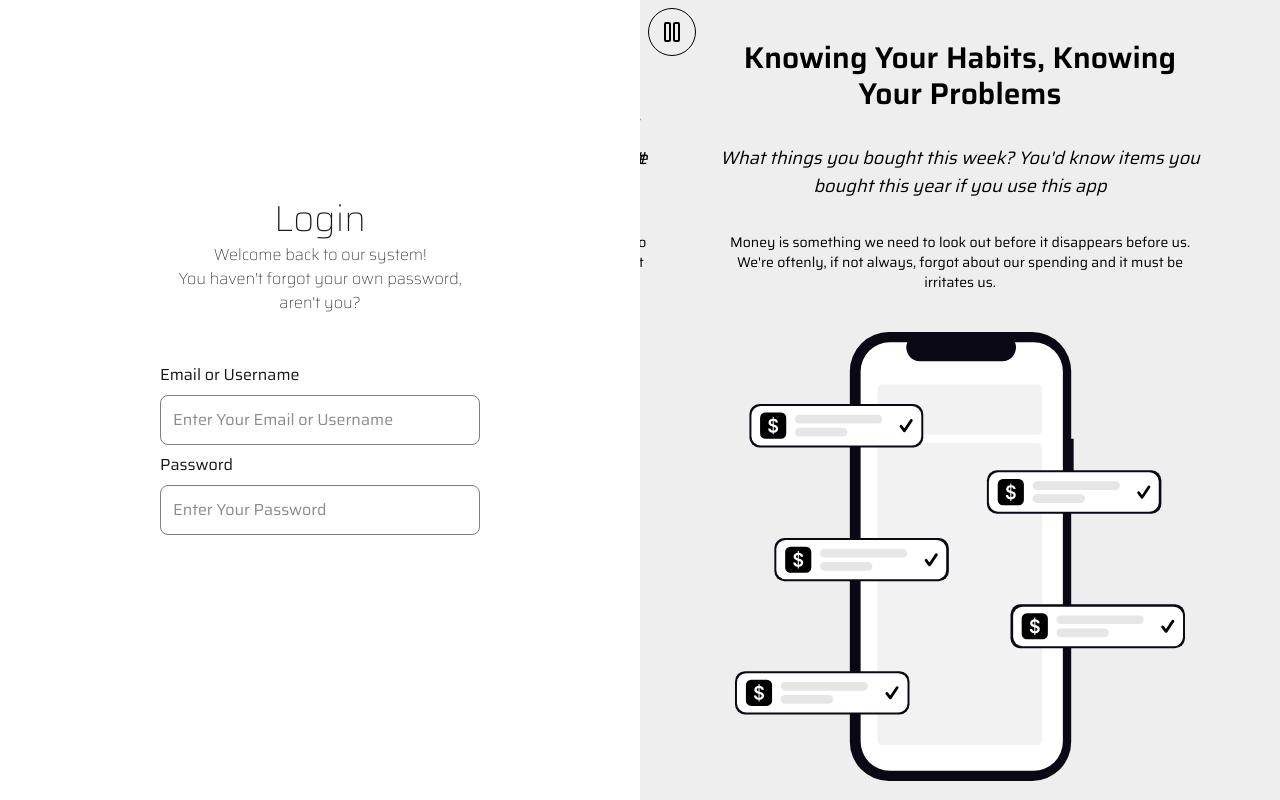
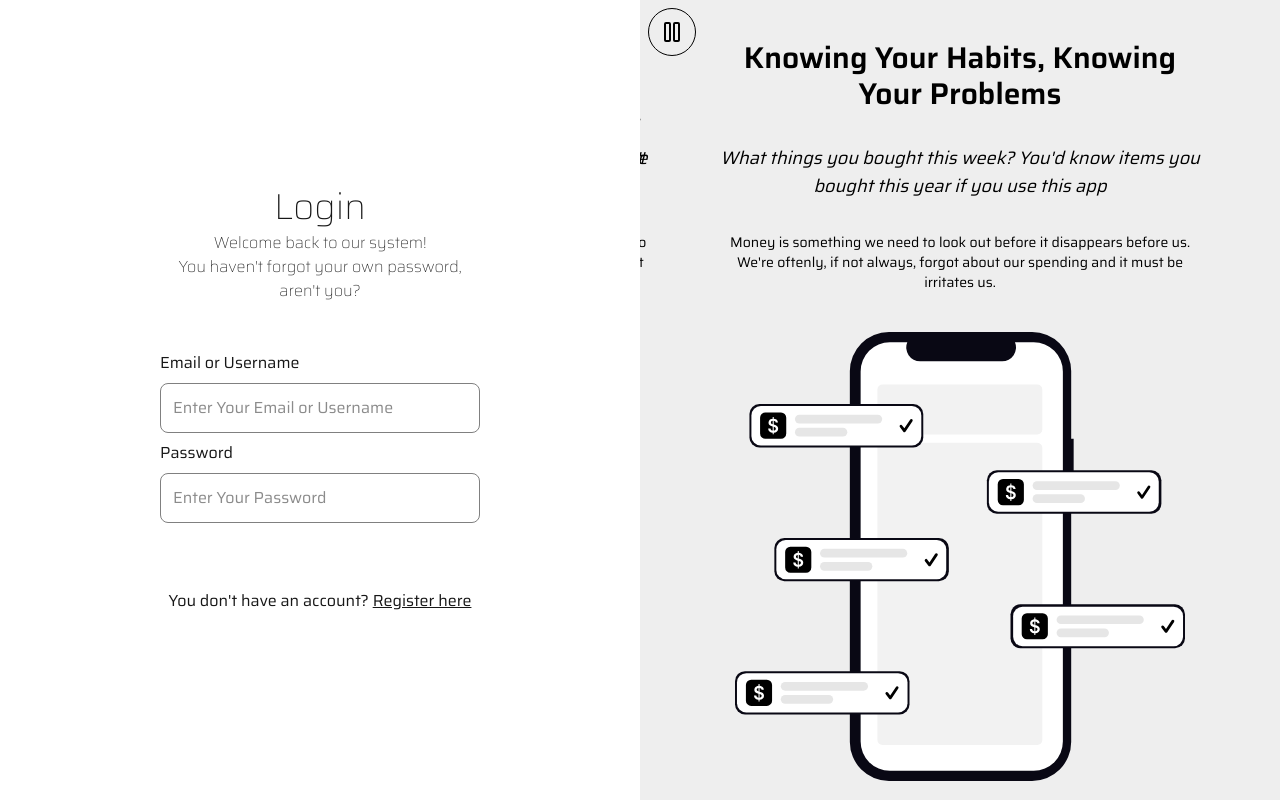
Before and after one commit to iwansal64/FinCord, a Next.js app: page /gate/login in a window 1280 px wide. Built offline with nearby package versions, Linux system fonts and the light colour scheme; no server answers.

Commit message:
[feat] Change from using nodejs to bun + Login Mechanism

```diff
--- a/package.json
+++ b/package.json
@@ -9,10 +9,12 @@
     "lint": "eslint"
   },
   "dependencies": {
+    "@next/env": "^16.3.0",
     "lucide-react": "^1.28.0",
     "next": "16.2.12",
     "react": "19.2.4",
-    "react-dom": "19.2.4"
+    "react-dom": "19.2.4",
+    "swr": "^2.5.0"
   },
   "devDependencies": {
     "@tailwindcss/postcss": "^4",
--- a/src/components/gate/login/LoginForm.tsx
+++ b/src/components/gate/login/LoginForm.tsx
@@ -1,15 +1,34 @@
 "use client";
 
-import { useState } from "react";
+import { useLoginAPI } from "@/utils/api_interface";
+import { useEffect, useState } from "react";
 
 export default function LoginForm() {
         const [emailOrUsername, setEmailOrUsername] = useState("");
         const [password, setPassword] = useState("");
 
+        const { trigger, data, error, isMutating } = useLoginAPI();
+
         function SubmitForm() {
                 if (emailOrUsername.length == 0 || password.length == 0) return;
-                // ? Send to backend
+
+                trigger({
+                        email_or_username: emailOrUsername,
+                        password: password
+                });
         }
+
+        useEffect(() => {
+                if (data && data.status == 200) {
+                        window.location.href = "/dashboard";
+                }
+        }, [data]);
+
+        useEffect(() => {
+                if (error) {
+                        // Show error
+                }
+        }, [error])
 
         return (
                 <div className="flex flex-col items-center justify-center gap-4 absolute top-1/2 left-1/2 -translate-1/2">
@@ -22,42 +41,47 @@ export default function LoginForm() {
                                 </p>
                         </div>
                         <span className="my-2"></span>
-                        <form action="" className="flex flex-col items-center justify-center gap-2 w-full h-full" onSubmit={SubmitForm}>
+                        <form action="" className="flex flex-col items-center justify-center gap-2 w-full h-full" onSubmit={(event) => { SubmitForm(); event.preventDefault() }}>
                                 <div className="flex flex-col w-full h-full">
                                         <label htmlFor="email">Email or Username</label>
                                         <span className="my-1"></span>
                                         <input
                                                 type="text"
                                                 id="email"
-                                                className="border-[0.5px] rounded-lg p-3"
+                                                className="border-[0.5px] rounded-lg p-3 disabled:opacity-50"
                                                 placeholder="Enter Your Email or Username"
                                                 style={{
                                                         borderColor: emailOrUsername.length > 0 ? "white" : "gray",
                                                 }}
                                                 onChange={(event) => setEmailOrUsername(event.target.value)}
+                                                disabled={isMutating}
                                         />
                                 </div>
                                 <div className="flex flex-col w-full h-full">
-                                        <label htmlFor="email">Password</label>
+                                        <label htmlFor="password">Password</label>
                                         <span className="my-1"></span>
                                         <input
-                                                type="text"
-                                                id="email"
-                                                className="border-[0.5px] rounded-lg p-3"
+                                                type="password"
+                                                id="password"
+                                                className="border-[0.5px] rounded-lg p-3 disabled:opacity-50"
                                                 placeholder="Enter Your Password"
                                                 style={{
                                                         borderColor: password.length > 0 ? "white" : "gray",
                                                 }}
                                                 onChange={(event) => setPassword(event.target.value)}
+                                                disabled={isMutating}
                                         />
                                 </div>
+                                <div>
                                         <button
                                                 type="submit"
                                                 className="mt-4 w-full text-white py-2 px-4 border border-white rounded-lg disabled:opacity-50"
-                                        disabled={emailOrUsername.length == 0 || password.length == 0}
+                                                disabled={emailOrUsername.length == 0 || password.length == 0 || isMutating}
                                         >
                                                 Next
                                         </button>
+                                        <p>You don&apos;t have an account? <a href="./register" className="underline">Register here</a></p>
+                                </div>
                         </form>
                 </div>
         );
--- a/src/components/gate/register/SignForm.tsx
+++ b/src/components/gate/register/SignForm.tsx
@@ -1,14 +1,21 @@
 "use client";
 
-import { useState } from "react";
+import { useRegisterAPI } from "@/utils/api_interface";
+import { useEffect, useState } from "react";
 
 export default function SignForm() {
         const [email, setEmail] = useState("");
+        const { trigger, data, error, isMutating } = useRegisterAPI();
 
         function SubmitForm() {
                 if (email.length == 0) return;
-                // Send data to backend
+                trigger({ email });
         }
+
+        useEffect(() => {
+                console.log(`data:${data}`);
+                console.log(`error:${error}`);
+        }, [data, error]);
 
         return (
                 <div className="flex flex-col items-center justify-center gap-4 absolute top-1/2 left-1/2 -translate-1/2">
@@ -17,7 +24,7 @@ export default function SignForm() {
                                 <p className="text-md font-thin">Register before you use our online system</p>
                         </div>
                         <span className="my-2"></span>
-                        <form action="" className="flex flex-col items-center justify-center gap-4 w-full h-full" onSubmit={SubmitForm}>
+                        <form action="" className="flex flex-col items-center justify-center gap-4 w-full h-full" onSubmit={(event) => { SubmitForm(); event.preventDefault()}}>
                                 <div className="flex flex-col w-full h-full">
                                         <label htmlFor="email">Email Address</label>
                                         <span className="my-1"></span>
@@ -30,11 +37,15 @@ export default function SignForm() {
                                                         borderColor: email.length > 0 ? "white" : "gray",
                                                 }}
                                                 onChange={(event) => setEmail(event.target.value)}
+                                                disabled={isMutating}
                                         />
                                 </div>
-                                <button type="submit" className="w-full text-white py-2 px-4 border border-white rounded-lg disabled:opacity-50" disabled={email.length == 0}>
-                                        Next
-                                </button>
+                                <div className="w-full flex flex-col gap-0">
+                                        <button type="submit" className="w-full text-white py-2 px-4 border border-white rounded-lg disabled:opacity-50" disabled={email.length == 0 || isMutating}>
+                                                Next
+                                        </button>
+                                        <p>You already have an account? <a href="./login" className="underline">Login here</a></p>
+                                </div>
                         </form>
                 </div>
         );
--- /dev/null
+++ b/src/utils/api_interface.ts
@@ -0,0 +1,33 @@
+import useSWRMutation from "swr/mutation";
+
+const base_url = process.env.NEXT_PUBLIC_BASE_URL;
+const sendPOST = <T>() => async (url: string, { arg }: { arg: T }) => {
+        const res = await fetch(base_url+url, {
+            method: 'POST',
+            headers: { 'Content-Type': 'application/json' },
+            body: JSON.stringify(arg),
+          });
+
+        return res
+}
+
+export function useRegisterAPI () {
+        const { trigger, data, error, isMutating } = useSWRMutation('/user/register', sendPOST<{ email: string }>());
+        return {
+                trigger,
+                data,
+                error,
+                isMutating
+        };
+}
+
+
+export function useLoginAPI() {
+        const { trigger, data, error, isMutating } = useSWRMutation('/user/login', sendPOST<{ email_or_username: string, password: string }>());
+        return {
+                trigger,
+                data,
+                error,
+                isMutating
+        };
+}
```
Also changed, not shown: 1 other file (tests, documents, lock files or other folders). Lines whose indentation alone changed are shown as unchanged.
